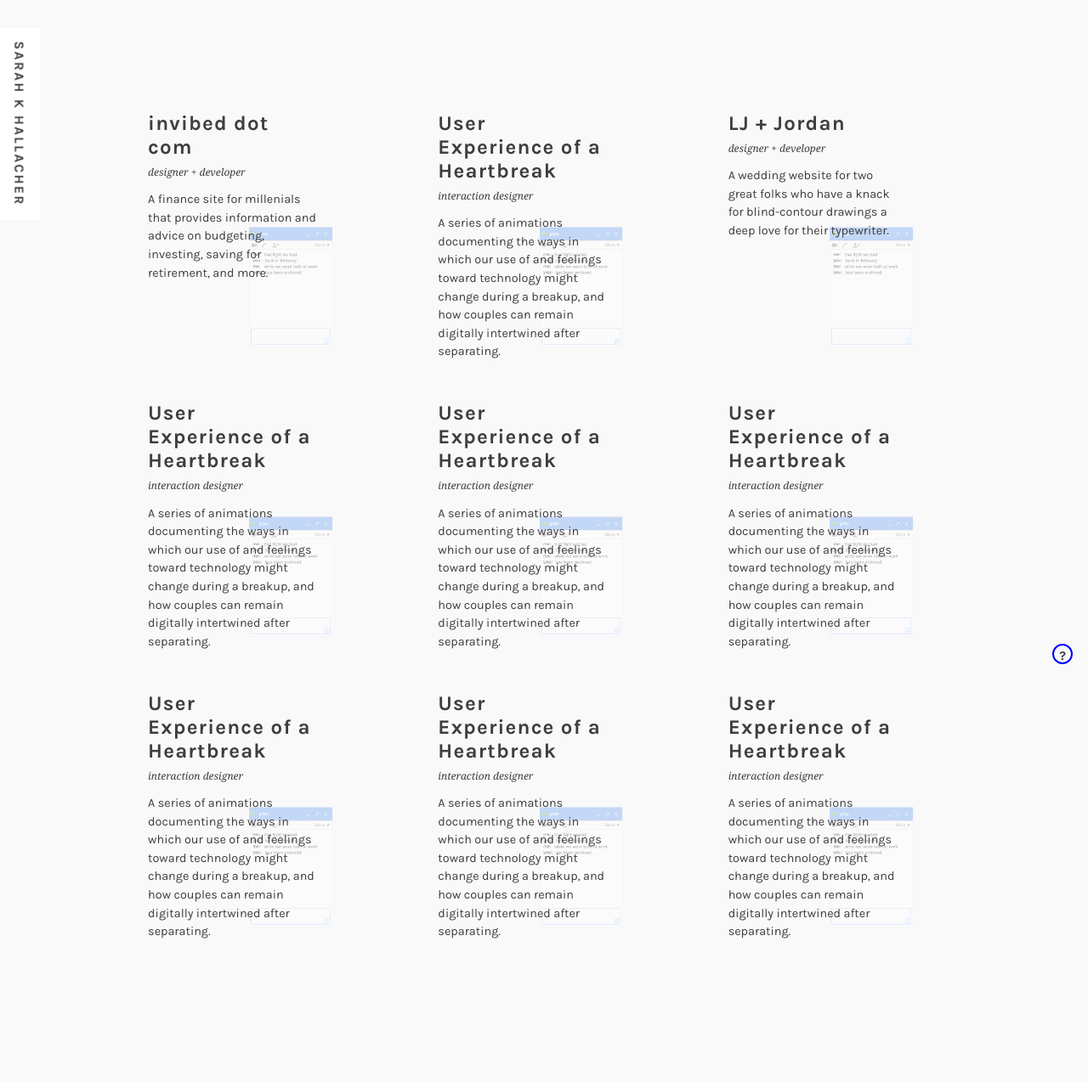
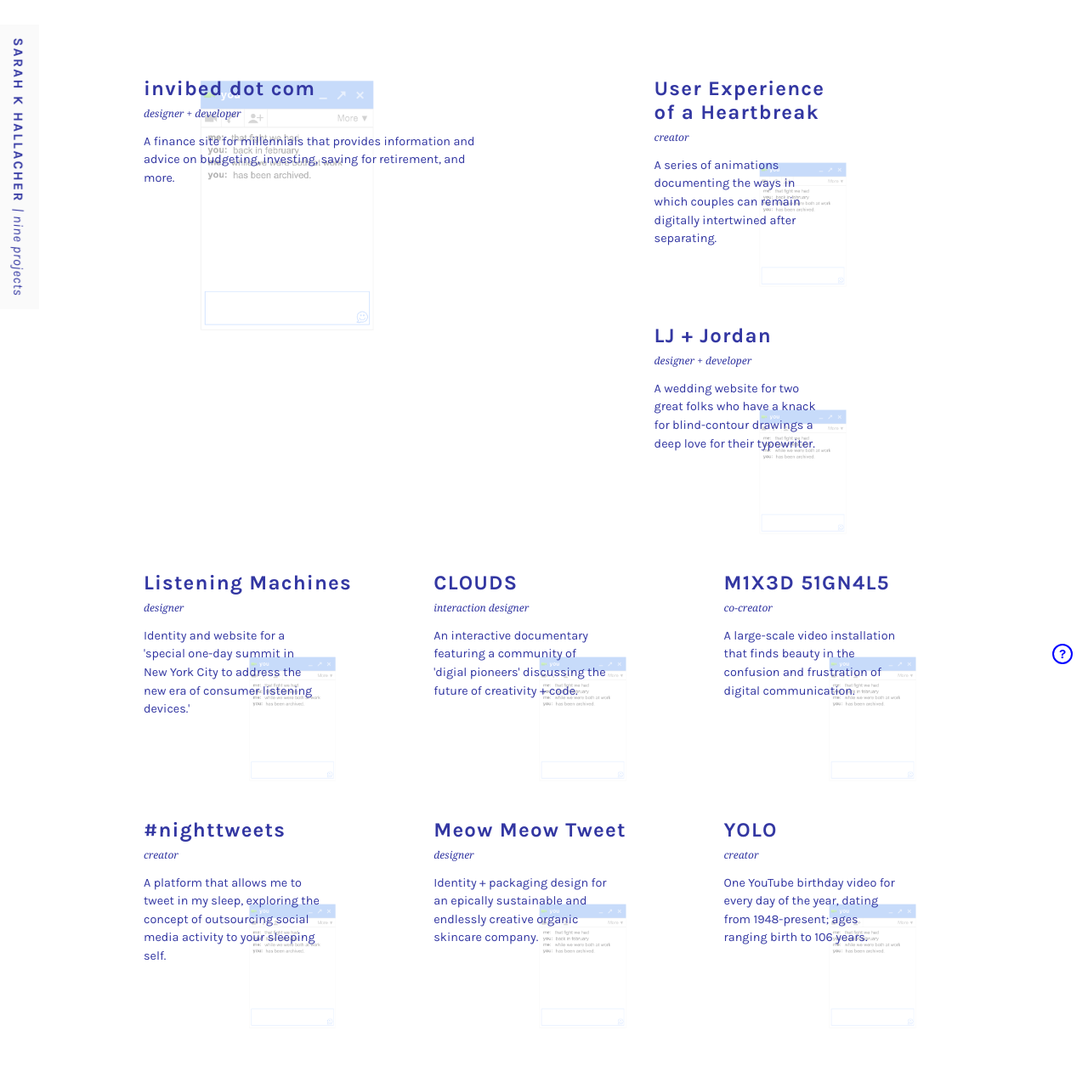
Before and after one commit to microsarah/microsarah.github.io, a PHP site: page / in a window 1280 px wide. Shown: the whole page at 85% size. Before the commit the page ends 1105 px from the top, so only its background shows below. Run offline with PHP 8.4, Linux system fonts and the light colour scheme.

Commit message:
trying new layout

```diff
--- a/newsite/index.html
+++ b/newsite/index.html
@@ -11,25 +11,25 @@
 <body>
 
 	<header id="page-header">
-			<h1><a href="../index.html">sarah k hallacher</a></h1>
+			<h1><a href="../index.html">sarah k hallacher <span>| nine projects</span></a></h1>
 	</header>
 
 	<main>
 
 		<a href="clouds/index.html">
-			<div class="col">
+			<div class="col large">
 				<h2>invibed dot com</h2>
 				<h3>designer + developer</h3>
-				<p>A finance site for millenials that provides information and advice on budgeting, investing, saving for retirement, and more.</p>
+				<p>A finance site for millennials that provides information and advice on budgeting, investing, saving for retirement, and more.</p>
 				<img src="assets/gchatfight.png" alt="" title="">
 			</div>
 		</a>
 
 		<a href="clouds/index.html">
 			<div class="col">
-				<h2>User Experience of a Heartbreak</h2>
-				<h3>interaction designer</h3>
-				<p>A series of animations documenting the ways in which our use of and feelings toward technology might change during a breakup, and how couples can remain digitally intertwined after separating.</p>
+				<h2>User Experience <br>of a Heartbreak</h2>
+				<h3>creator</h3>
+				<p>A series of animations documenting the ways in which couples can remain digitally intertwined after separating.</p>
 				<img src="assets/gchatfight.png" alt="" title="">
 			</div>
 		</a>
@@ -45,58 +45,57 @@
 
 		<a href="clouds/index.html">
 			<div class="col">
-				<h2>User Experience of a Heartbreak</h2>
-				<h3>interaction designer</h3>
-				<p>A series of animations documenting the ways in which our use of and feelings toward technology might change during a breakup, and how couples can remain digitally intertwined after separating.</p>
+				<h2>Listening Machines</h2>
+				<h3>designer</h3>
+				<p>Identity and website for a 'special one-day summit in New York City to address the new era of consumer listening devices.'</p>
 				<img src="assets/gchatfight.png" alt="" title="">
 			</div>
 		</a>
 
 		<a href="clouds/index.html">
 			<div class="col">
-				<h2>User Experience of a Heartbreak</h2>
+				<h2>CLOUDS</h2>
 				<h3>interaction designer</h3>
-				<p>A series of animations documenting the ways in which our use of and feelings toward technology might change during a breakup, and how couples can remain digitally intertwined after separating.</p>
+				<p>An interactive documentary featuring a community of 'digial pioneers' discussing the future of creativity + code.</p>
 				<img src="assets/gchatfight.png" alt="" title="">
 			</div>
 		</a>
 
 		<a href="clouds/index.html">
 			<div class="col">
-				<h2>User Experience of a Heartbreak</h2>
-				<h3>interaction designer</h3>
-				<p>A series of animations documenting the ways in which our use of and feelings toward technology might change during a breakup, and how couples can remain digitally intertwined after separating.</p>
+				<h2>M1X3D 51GN4L5</h2>
+				<h3>co-creator</h3>
+				<p>A large-scale video installation that finds beauty in the confusion and frustration of digital communication.</p>
 				<img src="assets/gchatfight.png" alt="" title="">
 			</div>
 		</a>
 
 		<a href="clouds/index.html">
 			<div class="col">
-				<h2>User Experience of a Heartbreak</h2>
-				<h3>interaction designer</h3>
-				<p>A series of animations documenting the ways in which our use of and feelings toward technology might change during a breakup, and how couples can remain digitally intertwined after separating.</p>
+				<h2>#nighttweets</h2>
+				<h3>creator</h3>
+				<p>A platform that allows me to tweet in my sleep, exploring the concept of outsourcing social media activity to your sleeping self.</p>
 				<img src="assets/gchatfight.png" alt="" title="">
 			</div>
 		</a>
 
 		<a href="clouds/index.html">
 			<div class="col">
-				<h2>User Experience of a Heartbreak</h2>
-				<h3>interaction designer</h3>
-				<p>A series of animations documenting the ways in which our use of and feelings toward technology might change during a breakup, and how couples can remain digitally intertwined after separating.</p>
+				<h2>Meow Meow Tweet</h2>
+				<h3>designer</h3>
+				<p>Identity + packaging design for an epically sustainable and endlessly creative organic skincare company.</p>
 				<img src="assets/gchatfight.png" alt="" title="">
 			</div>
 		</a>
 
 		<a href="clouds/index.html">
 			<div class="col">
-				<h2>User Experience of a Heartbreak</h2>
-				<h3>interaction designer</h3>
-				<p>A series of animations documenting the ways in which our use of and feelings toward technology might change during a breakup, and how couples can remain digitally intertwined after separating.</p>
+				<h2>YOLO</h2>
+				<h3>creator</h3>
+				<p>One YouTube birthday video for every day of the year, dating from 1948-present; ages ranging birth to 106 years.</p>
 				<img src="assets/gchatfight.png" alt="" title="">
 			</div>
 		</a>
-
 
 	</main>
 
--- a/newsite/style.css
+++ b/newsite/style.css
@@ -1,11 +1,11 @@
-@import url(http://fonts.googleapis.com/css?family=Karla:400,700);
+@import url(http://fonts.googleapis.com/css?family=Karla:400,400italic,700);
 @import url(http://fonts.googleapis.com/css?family=Inconsolata:400,700);
 
 body{
 	font-family: 'Karla', sans-serif;
 	font-size:12px;
-	background-color: #F9F9F9;
-	color:#333;
+	background-color: #fff;
+	color:#3337A2;
 }
 
 header{
@@ -28,9 +28,15 @@ h1 a{
 	font-size: 1.3em;
 	font-weight: 700;
 	letter-spacing: .15em;
-	top:7.75em;
-	left:-5.75em;
-	background-color: #fff;
+	/*with just name*/
+	/*top:7.75em;
+	left:-5.75em;*/
+
+	/*with name + 9 projects*/
+	top: 11em;
+    left: -9.35em;
+
+	background-color: #fafafa;
 	padding:1em;
 	color:blue;
 	position: fixed;
@@ -46,7 +52,7 @@ h1 a{
 }
 
 h1 a:hover{
-	background-color: blue;
+	background-color: #7b67b5;
 	color:#fff;
 	border-bottom:none;
 }
@@ -99,7 +105,7 @@ a{
 hr{
 	border:none;
 	height:.25em;
-	background-color: blue;
+	background-color: #7b67b5;
 	width:3em;
 	margin:0;
 	display: none;
@@ -109,7 +115,15 @@ main{
 	width:80%;
 	max-width: 1300px;
 	overflow:auto;
-	margin:100px auto 0;
+	margin:70px auto 40px;
+}
+
+span{
+	font-size:1em;
+	font-weight: 400;
+	font-style: italic;
+	text-transform: none;
+	letter-spacing: .05em;
 }
 
 
@@ -119,14 +133,25 @@ main{
 }
 
 .col{
-	width:24.33%;
-	height: 280px;
+	width:25.33%;
+	padding:0 0 30px;
+	height: 250px;
 	/*border:1px solid #000;*/
 	position: relative;
-	padding:0 5% 30px 0;
+/*	padding:0 0 30px;*/
 	float: left;
-	margin:3% 4.5%;
+	margin:2% 4%;
+}
 
+.large{
+	width:50.66%;
+	height:500px;
+}
+
+.large img{
+	width:100%;
+	top:0;
+	left:0;
 }
 
 .col h2{
@@ -157,6 +182,10 @@ main{
 	transition: all 0.5s ease;
 }
 
+.col p{
+	width:80%;
+}
+
 a:hover > .col img{
 	opacity: 1;
 	z-index: 1;
@@ -176,7 +205,7 @@ a:hover > .col img{
 }
 
 a:link{
-	color:#3E3E3E;
+	color:inherit;
 }
 
 a:visited{
@@ -184,7 +213,7 @@ a:visited{
 }
 
 a:hover{
-
+	color: inherit;
 }
 
 a:active{
@@ -250,7 +279,8 @@ footer{
 }
 
 ::selection {
-  color: #fff; background: blue;
+  color: #fff;
+  background: #7b67b5;
 }
 
 .clearfix:after{
@@ -348,12 +378,13 @@ nav{
 nav a{
 	display: block;
 	text-align: center;
-	padding:.2em 0 0 .1em;
+	padding:0.05em 0 0 .1em;
 	width: 1.25em;
 	height: 1.25em;
 	border-bottom: none;
 	font-weight: 700;
 	font-size: 1.25em;
+	color: blue;
 }
 
 nav:hover{
```
Also changed, not shown: ux3/css/reset.css (+5 -25 lines).
